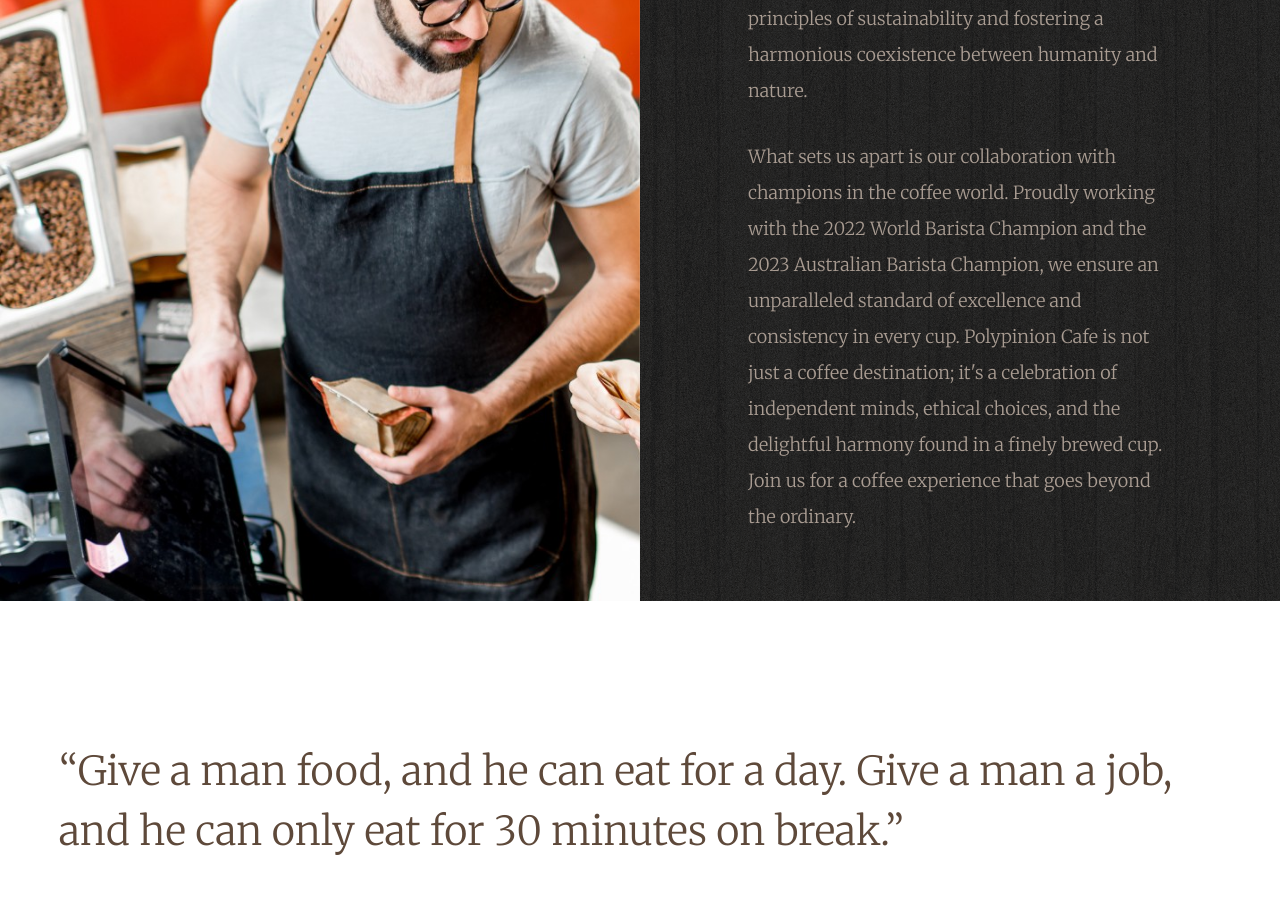
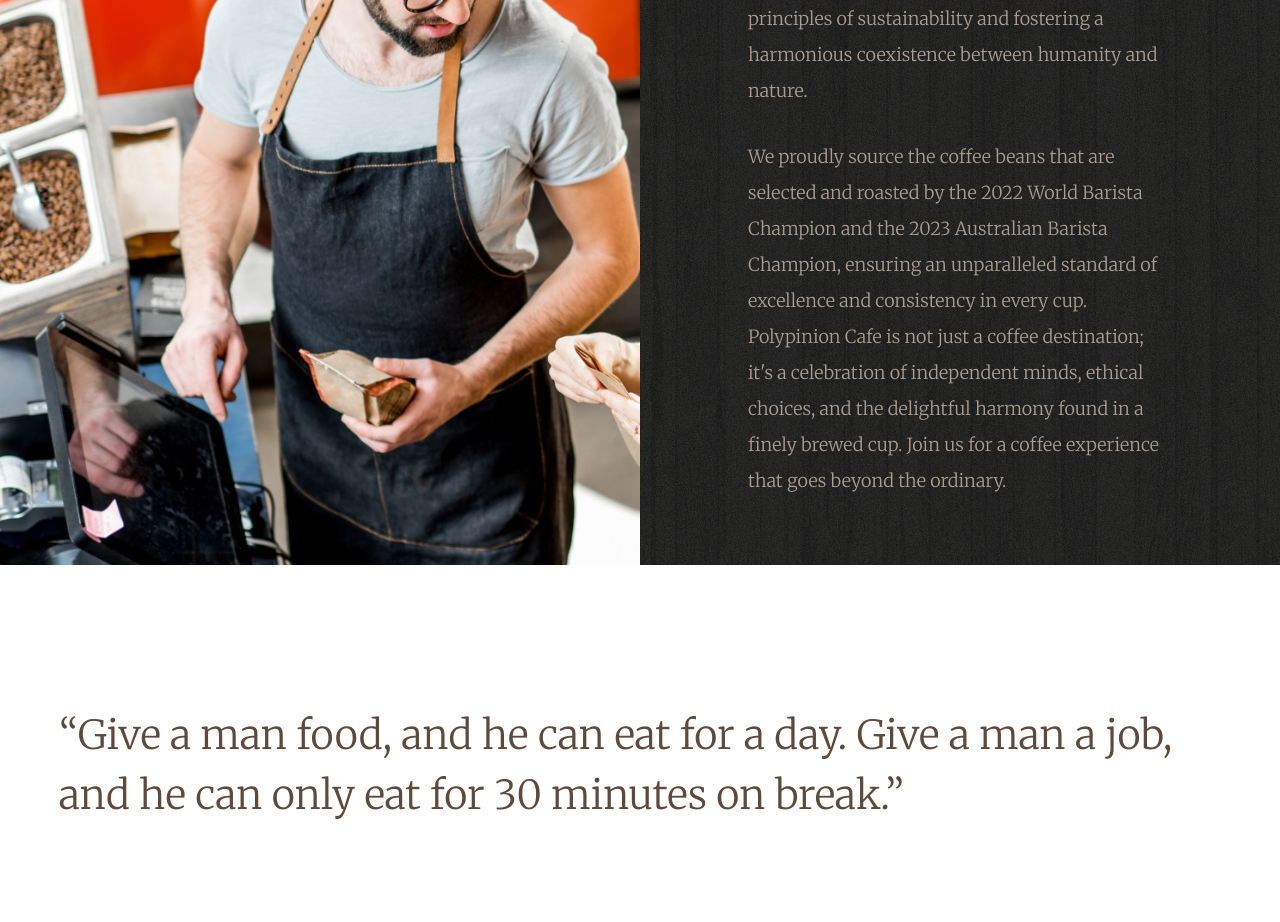
Before and after one commit to dvpwemake/PolyCafe, a plain HTML site: page index.html in a window 1280 px wide. Shown: the part 1200-2122 px from the top of the page. Drawn offline with nearby package versions, Linux system fonts and the light colour scheme; files whose address does not match are found by name; a web font is replaced by a local one.

Commit message:
Update index.html

```diff
--- a/index.html
+++ b/index.html
@@ -96,7 +96,7 @@
 				<h2 class="heading to-animate">About Us</h2>
 				<p class="to-animate"><span class="firstcharacter">P</span>olypinion Cafe, a haven for independent thinkers. At Polypinion, we embody the ethos of individual thought, offering a unique experience encapsulated in our slogan: "Taste of Opinions." We exclusively source ethically harvested and traded coffee, respecting the principles of sustainability and fostering a harmonious coexistence between humanity and nature.</p>
 
-				<p>What sets us apart is our collaboration with champions in the coffee world. Proudly working with the 2022 World Barista Champion and the 2023 Australian Barista Champion, we ensure an unparalleled standard of excellence and consistency in every cup. Polypinion Cafe is not just a coffee destination; it's a celebration of independent minds, ethical choices, and the delightful harmony found in a finely brewed cup. Join us for a coffee experience that goes beyond the ordinary.</p>
+				<p>We proudly source the coffee beans that are selected and roasted by the 2022 World Barista Champion and the 2023 Australian Barista Champion, ensuring an unparalleled standard of excellence and consistency in every cup. Polypinion Cafe is not just a coffee destination; it's a celebration of independent minds, ethical choices, and the delightful harmony found in a finely brewed cup. Join us for a coffee experience that goes beyond the ordinary.</p>
 			</div>
 		</div>
 
```
